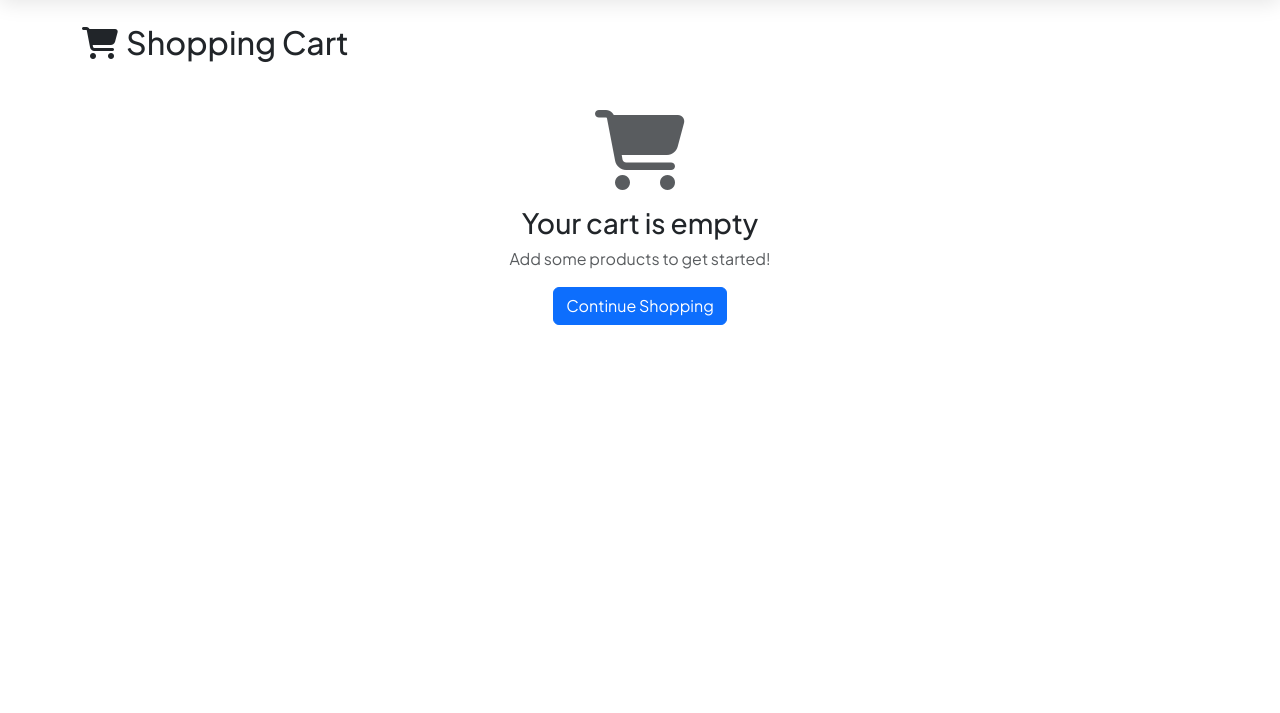
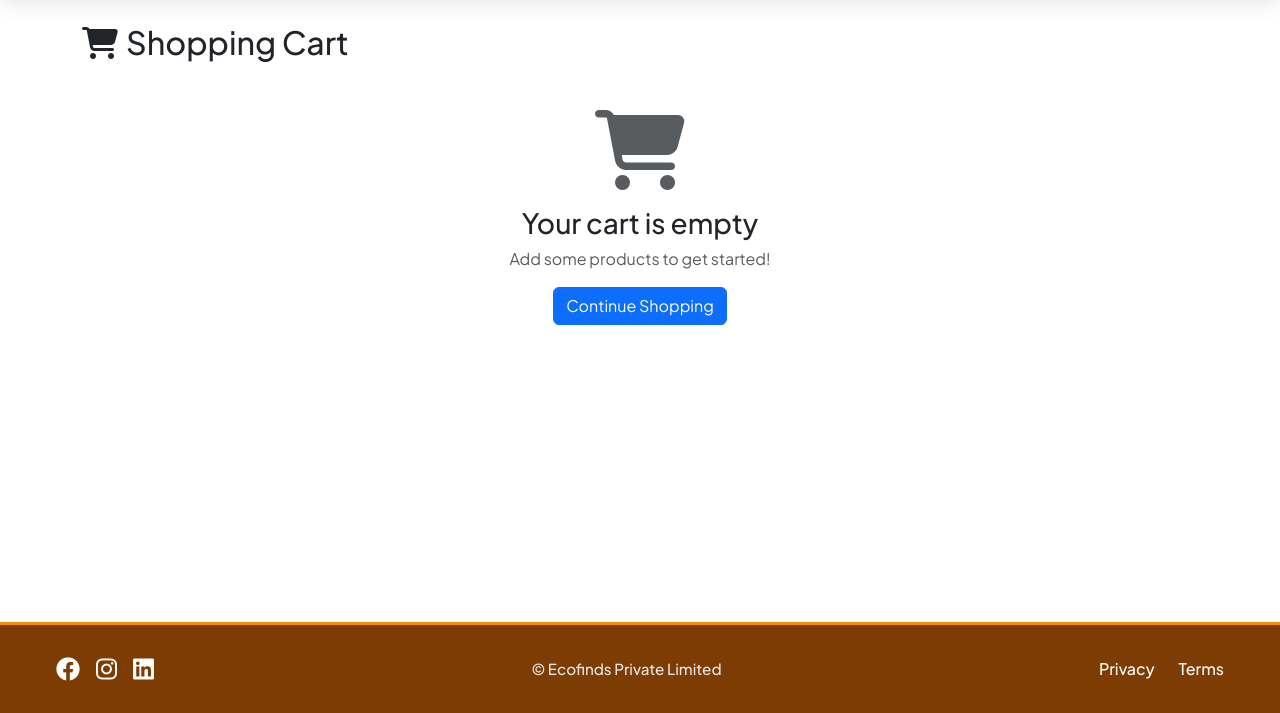
Before and after one commit to Anuraj-dev/EcoFinds, a Flask app: page /cart in a window 1280 px wide. Shown: the part 87-800 px from the top of the page. Run offline with Flask 3, Linux system fonts and the light colour scheme.

Commit message:
Ecofinds v10 Footer added

```diff
--- a/app.py
+++ b/app.py
@@ -8,7 +8,6 @@ from models.review import Review
 from models.user import User
 from models.cart import CartItem, Wishlist
 from auth import login_manager, init_user_auth_methods, login_required
-import requests
 import uuid
 
 app = Flask(__name__)
--- a/database.py
+++ b/database.py
@@ -1,6 +1,6 @@
 from flask_sqlalchemy import SQLAlchemy
 
-# Initialize the database object to be used by the app and models
+
 try:
     db = SQLAlchemy()
     print("Connected to DB")
--- a/models/__init__.py
+++ /dev/null
@@ -1,4 +0,0 @@
-from models.product import Product
-from models.review import Review
-
-__all__ = ['Product', 'Review']
--- /dev/null
+++ b/static/css/footer.css
@@ -0,0 +1,132 @@
+/* Footer Styles */
+html,
+body {
+  height: 100%;
+}
+
+body {
+  display: flex !important;
+  flex-direction: column !important;
+  min-height: 100vh !important;
+}
+
+main {
+  flex: 1 !important;
+}
+
+footer {
+  background-color: #7c3c04;
+  color: #ffffff;
+  padding: 2rem 0 2rem;
+  margin-top: auto;
+  border-top: 3px solid #f28d05;
+  width: 100%;
+  position: relative;
+  z-index: 10;
+  flex-shrink: 0;
+}
+
+.f-info {
+  max-width: 1200px;
+  margin: 0 auto;
+  padding: 0 1rem;
+  display: flex;
+  justify-content: space-between;
+  align-items: center;
+  flex-wrap: wrap;
+  gap: 1rem;
+}
+
+.f-info-socials {
+  display: flex;
+  gap: 1rem;
+  align-items: center;
+}
+
+.f-info-socials i {
+  font-size: 1.5rem;
+  color: #ffffff;
+  transition: color 0.3s ease, transform 0.3s ease;
+  cursor: pointer;
+}
+
+.f-info-socials i:hover {
+  color: #f28d05; /* Accent color on hover */
+  transform: translateY(-2px);
+}
+
+.f-info > div:nth-child(2) {
+  font-weight: 500;
+  font-size: 0.95rem;
+  color: #e8e8e8;
+}
+
+.f-info-links {
+  display: flex;
+  gap: 1.5rem;
+  align-items: center;
+}
+
+.f-info-links a {
+  color: #ffffff;
+  text-decoration: none;
+  font-weight: 500;
+  transition: color 0.3s ease;
+  position: relative;
+}
+
+.f-info-links a:hover {
+  color: #f28d05; /* Accent color on hover */
+}
+
+.f-info-links a::after {
+  content: "";
+  position: absolute;
+  width: 0;
+  height: 2px;
+  bottom: -3px;
+  left: 0;
+  background-color: #f28d05;
+  transition: width 0.3s ease;
+}
+
+.f-info-links a:hover::after {
+  width: 100%;
+}
+
+/* Responsive Design */
+@media (max-width: 768px) {
+  .f-info {
+    flex-direction: column;
+    text-align: center;
+    gap: 1.5rem;
+  }
+
+  .f-info-socials {
+    order: 1;
+  }
+
+  .f-info > div:nth-child(2) {
+    order: 3;
+    font-size: 0.9rem;
+  }
+
+  .f-info-links {
+    order: 2;
+  }
+}
+
+@media (max-width: 480px) {
+  footer {
+    padding: 1.5rem 0 1rem;
+  }
+
+  .f-info-socials i {
+    font-size: 1.3rem;
+  }
+
+  .f-info-links {
+    flex-direction: column;
+    gap: 1rem;
+  }
+}
--- a/templates/layouts/footer.html
+++ b/templates/layouts/footer.html
@@ -0,0 +1,14 @@
+<footer>
+  <div class="f-info">
+    <div class="f-info-socials">
+      <i class="fa-brands fa-facebook"></i>
+      <i class="fa-brands fa-instagram"></i>
+      <i class="fa-brands fa-linkedin"></i>
+    </div>
+    <div>&copy; Ecofinds Private Limited</div>
+    <div class="f-info-links">
+      <a href="/privacy">Privacy</a>
+      <a href="/terms">Terms</a>
+    </div>
+  </div>
+</footer>
--- a/templates/layouts/layout.html
+++ b/templates/layouts/layout.html
@@ -10,6 +10,9 @@
     <link
       rel="stylesheet"
       href="{{ url_for('static', filename='css/navbar.css') }}" />
+    <link
+      rel="stylesheet"
+      href="{{ url_for('static', filename='css/footer.css') }}" />
     {% if request.path == '/' %}
     <link
       rel="stylesheet"
@@ -74,7 +77,12 @@
       </div>
       {% endfor %}
     </div>
-    {% endif %} {% endwith %} {% block body %}{% endblock %}
+    {% endif %} {% endwith %}
+
+    <main class="flex-grow-1">{% block body %}{% endblock %}</main>
+
+    {% include "layouts/footer.html" %}
+
     <script
       src="https://cdn.jsdelivr.net/npm/bootstrap@5.3.7/dist/js/bootstrap.bundle.min.js"
       integrity="sha384-ndDqU0Gzau9qJ1lfW4pNLlhNTkCfHzAVBReH9diLvGRem5+R9g2FzA8ZGN954O5Q"
```
Also changed, not shown: utils.py (deleted).
